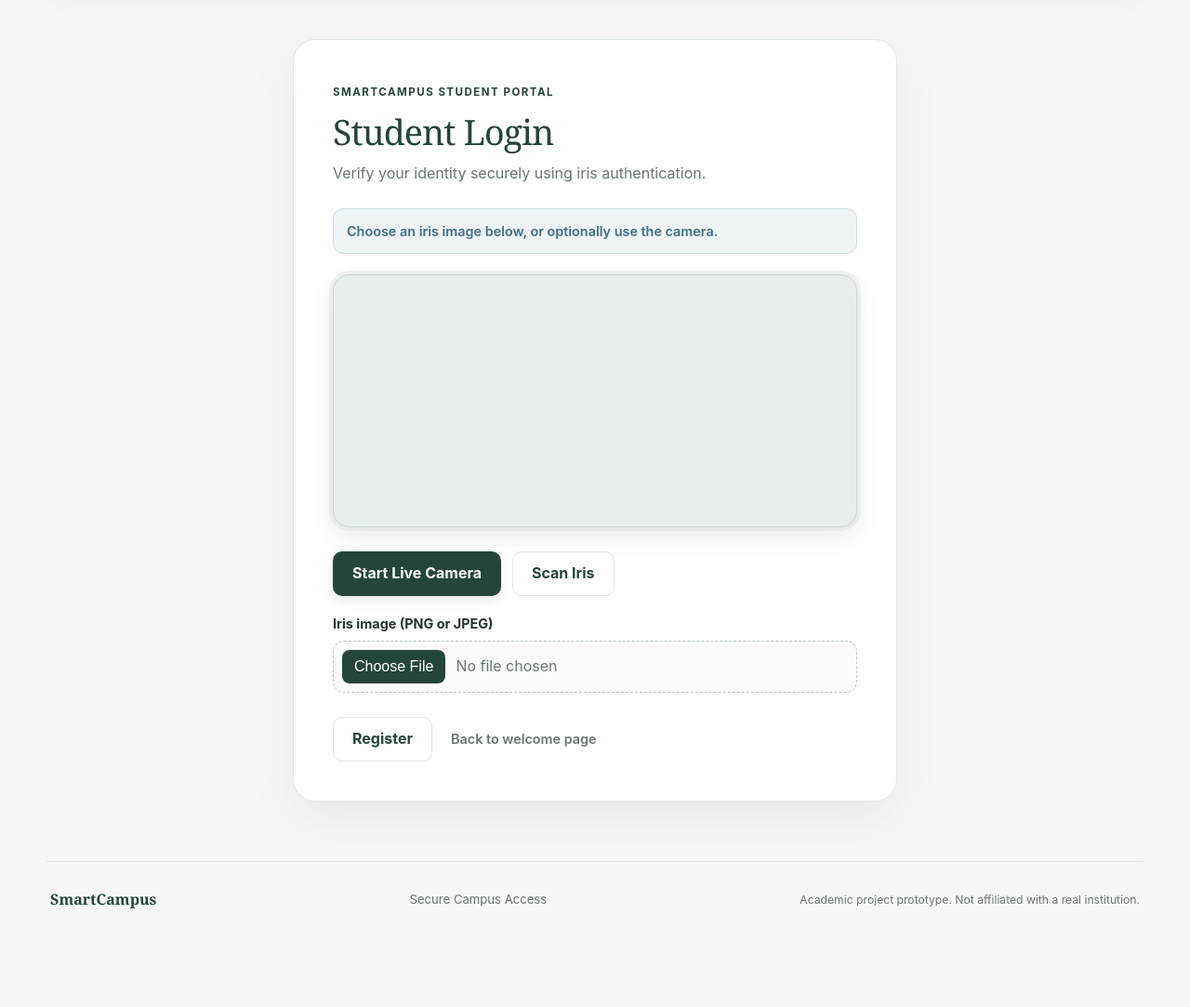
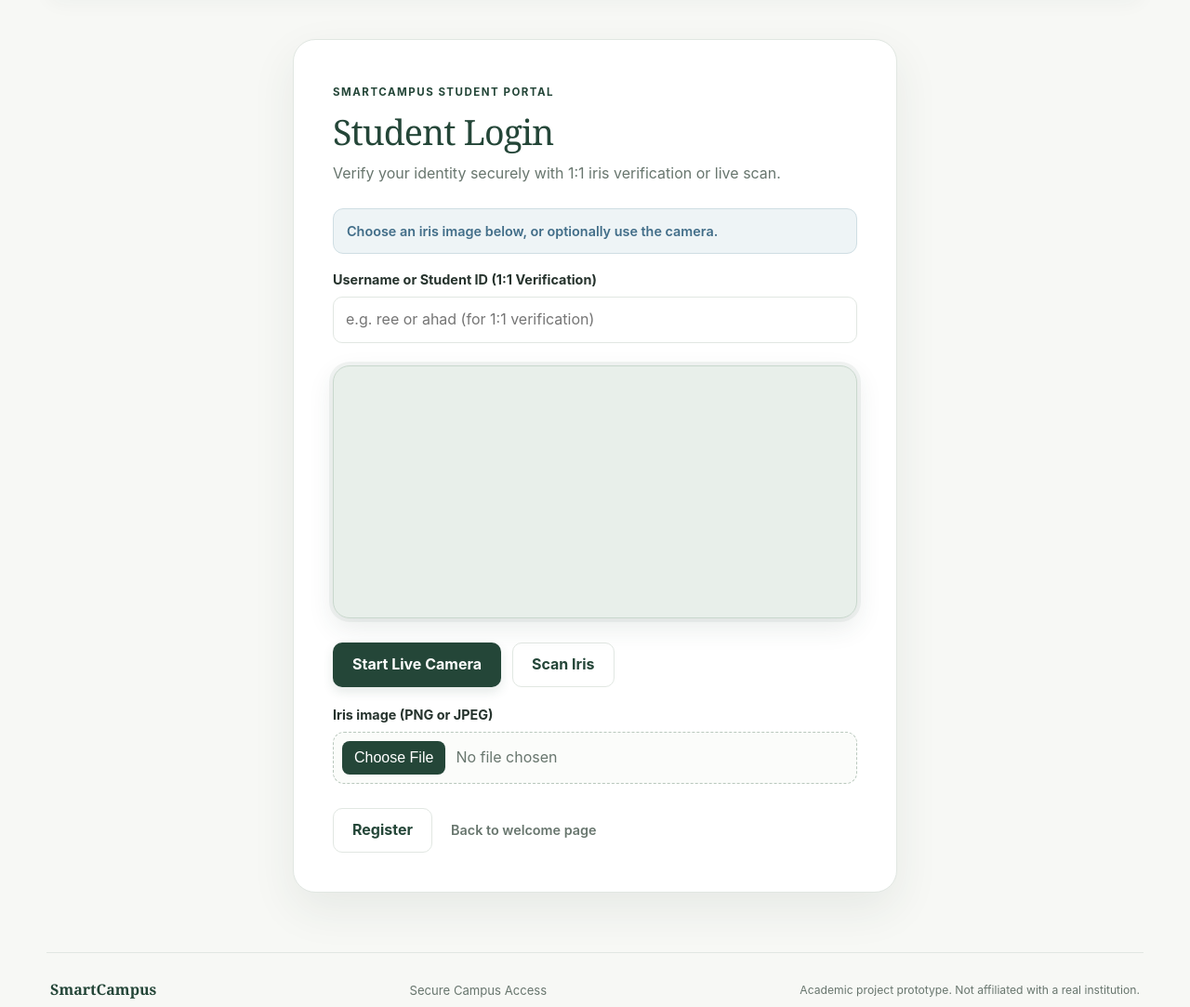
Before and after one commit to ayshaazza014/iris-login, a Django app: page /login/ in a window 1280 px wide. Shown: the part 104-1187 px from the top of the page at 93% size. Before the commit the page ends 1081 px from the top, so only its background shows below. Run offline with Django 5.2, Linux system fonts and the light colour scheme.

Commit message:
Add 1:1 identifier verification option and calibrate strict 1:N threshold

```diff
--- a/iris_auth_app/services.py
+++ b/iris_auth_app/services.py
@@ -13,7 +13,8 @@ from .models import IrisTemplate, IrisUser
 
 logger = logging.getLogger(__name__)
 MODULE_PATH = Path(__file__).resolve().parents[1] / 'iris_extract.py'
-MATCH_THRESHOLD = float(os.environ.get('IRIS_MATCH_THRESHOLD', '0.38'))
+MATCH_THRESHOLD = float(os.environ.get('IRIS_MATCH_THRESHOLD', '0.32'))
+VERIFICATION_THRESHOLD = float(os.environ.get('IRIS_VERIFICATION_THRESHOLD', '0.35'))
 TEMPLATE_ENCODING_VERSION = 'gabor-eye-crop-v2'
 
 _iris_module = None
@@ -220,7 +221,7 @@ def _validate_match_inputs(image_array, threshold):
         raise ValidationError('The iris matching threshold must be between 0 and 1.')
 
 
-def verify_iris_for_user(identifier, image_array, *, threshold=MATCH_THRESHOLD):
+def verify_iris_for_user(identifier, image_array, *, threshold=VERIFICATION_THRESHOLD):
     if not identifier:
         raise ValidationError('A username or student ID is required.')
     _validate_match_inputs(image_array, threshold)
--- a/iris_auth_app/templates/iris_auth_app/login.html
+++ b/iris_auth_app/templates/iris_auth_app/login.html
@@ -10,7 +10,7 @@
     <div class="form-header">
         <span class="section-eyebrow">SMARTCAMPUS STUDENT PORTAL</span>
         <h2 class="auth-title">Student Login</h2>
-        <p class="auth-subtitle">Verify your identity securely using iris authentication.</p>
+        <p class="auth-subtitle">Verify your identity securely with 1:1 iris verification or live scan.</p>
     </div>
 
     {% if messages %}
@@ -23,6 +23,11 @@
 
     <form id="auth-form" method="post" enctype="multipart/form-data" class="form-grid" data-auto-capture="true">
         {% csrf_token %}
+
+        <div class="input-group">
+            <label for="identifier">Username or Student ID (1:1 Verification)</label>
+            <input id="identifier" type="text" name="identifier" placeholder="e.g. ree or ahad (for 1:1 verification)" autocomplete="off">
+        </div>
 
         <div class="camera-panel" id="camera-panel">
             <video id="camera-preview" autoplay playsinline webkit-playsinline muted width="100%" height="260"></video>
```
